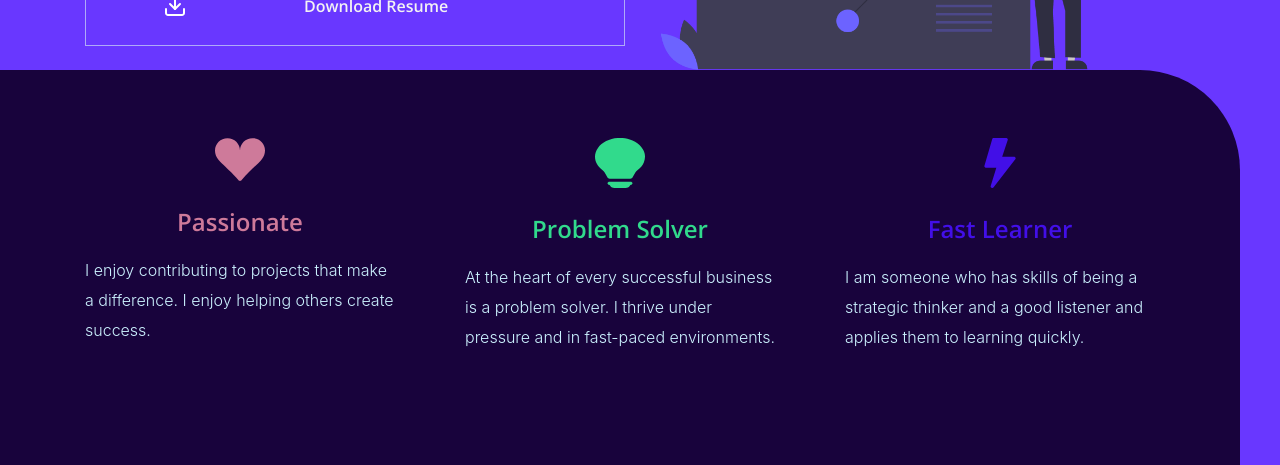
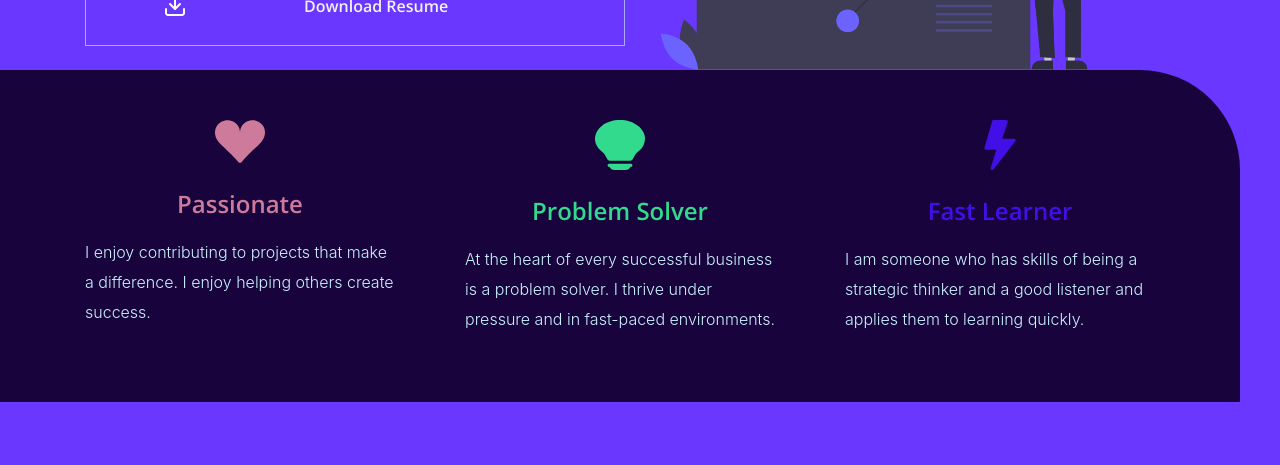
Before and after one commit to skolsic993/vue-pages, a Vue app: page /about in a window 1280 px wide. Shown: the part 638-1103 px from the top of the page. After the commit the page ends 1040 px from the top, so only its background shows below. Built offline with nearby package versions, Linux system fonts and the light colour scheme.

Commit message:
Change padding

```diff
--- a/src/components/AboutMeCards.vue
+++ b/src/components/AboutMeCards.vue
@@ -1,5 +1,5 @@
 <template>
-  <section class="cards-section p-5">
+  <section class="cards-section">
     <div class="container">
       <div class="row">
         <div class="col-xs-12 col-sm-6 col-md-6 col-lg-4">
@@ -51,6 +51,7 @@ export default {
 @import "./../assets/scss/variables.scss";
 
 .cards-section {
+  padding: 30px 30px 0 30px;
   background-color: $dark;
   border-top-right-radius: 100px;
   border-bottom-left-radius: 0;
--- a/src/components/Heading.vue
+++ b/src/components/Heading.vue
@@ -293,6 +293,10 @@ export default {
 
   .svg-image {
 
+    @media (max-width: 500px) {
+      margin-top: 30px !important;
+    }
+
     .text {
       color: $light-text;
       margin: 40px 0;
@@ -313,6 +317,10 @@ export default {
       overflow: hidden;
       cursor: pointer;
       height: 80px;
+
+      @media (max-width: 500px) {
+        display: none;
+      }
 
       &::after{
         background: #fff;
--- a/src/views/Home.vue
+++ b/src/views/Home.vue
@@ -14,3 +14,9 @@ export default {
   },
 };
 </script>
+
+<style lang="scss" scoped>
+@import "./../assets/scss/variables.scss";
+
+
+</style>
```
